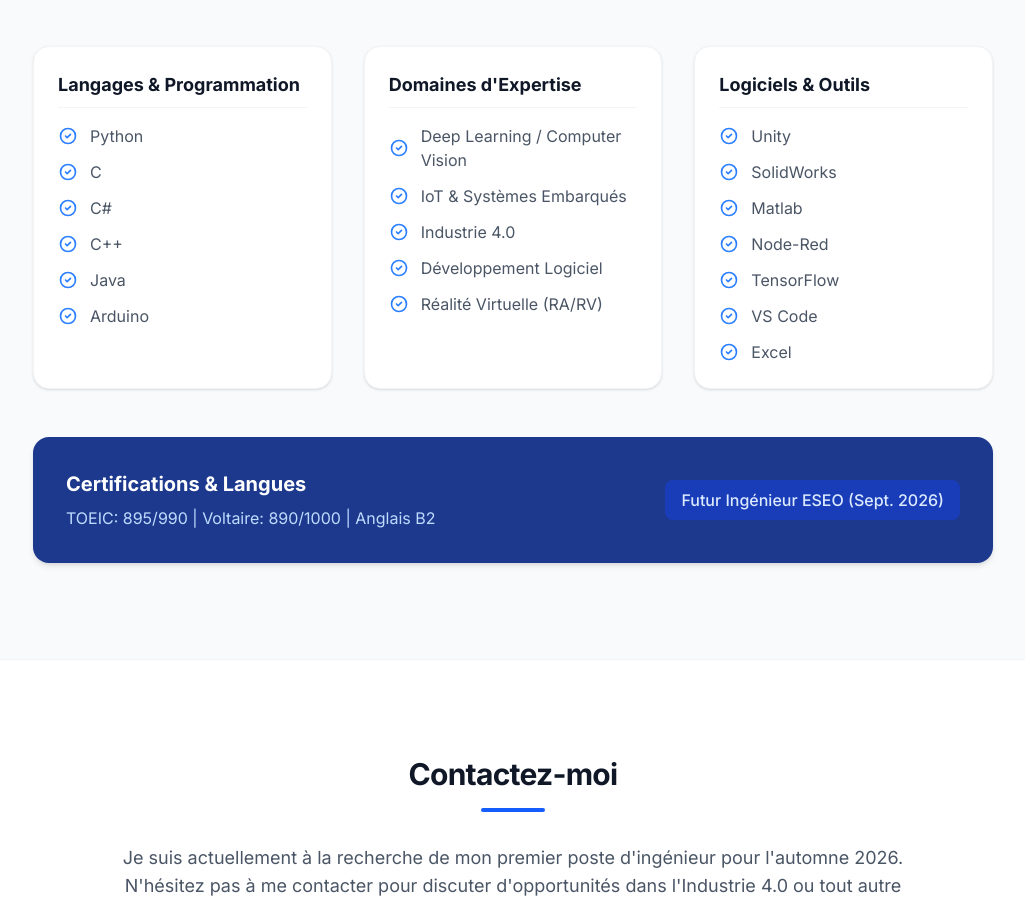
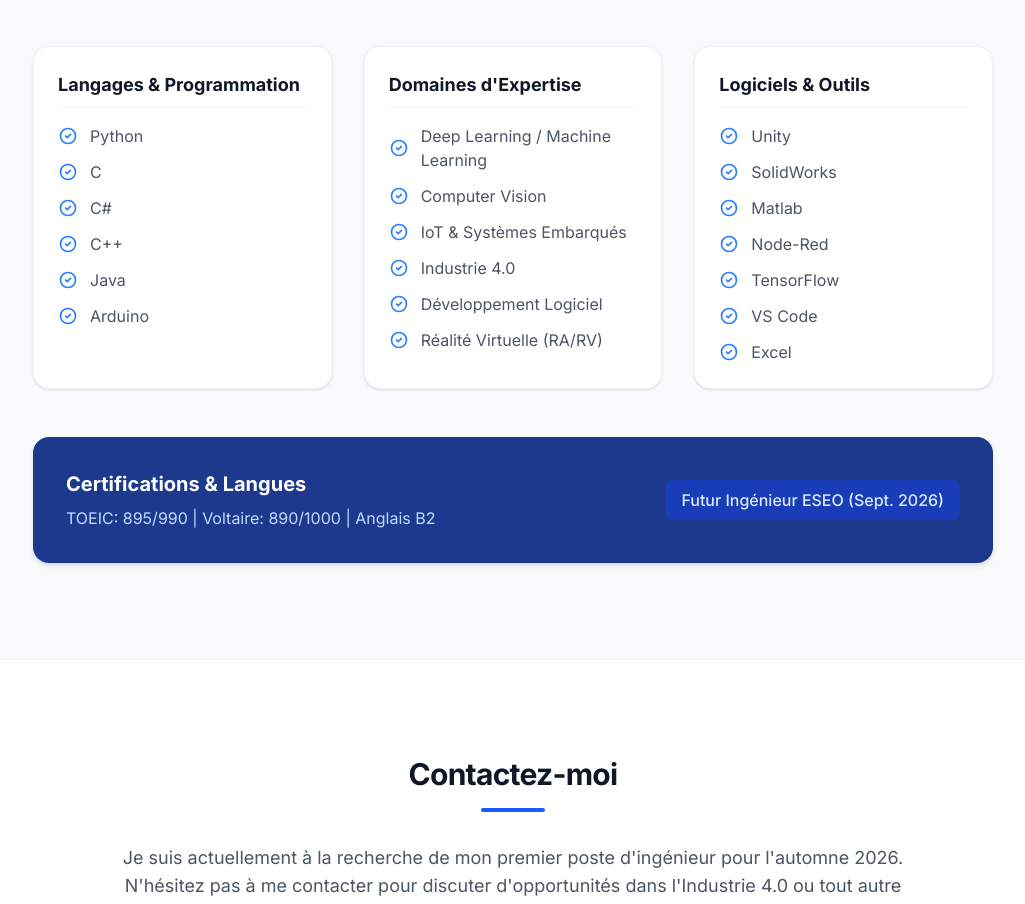
Before and after one commit to ProjectsPEMG/Portfolio, a Next.js app: page / in a window 1280 px wide. Shown: the part 2021-2925 px from the top of the page, without its empty margins (127-1152 px from the left). Built offline with nearby package versions, Linux system fonts and the light colour scheme.

Commit message:
Update Competences.tsx

```diff
--- a/components/Competences.tsx
+++ b/components/Competences.tsx
@@ -10,7 +10,7 @@ export default function Competences() {
     },
     {
       titre: "Domaines d'Expertise",
-      items: ["Deep Learning / Computer Vision", "IoT & Systèmes Embarqués", "Industrie 4.0", "Développement Logiciel", "Réalité Virtuelle (RA/RV)"]
+      items: ["Deep Learning / Machine Learning", "Computer Vision", "IoT & Systèmes Embarqués", "Industrie 4.0", "Développement Logiciel", "Réalité Virtuelle (RA/RV)"]
     },
     {
       titre: "Logiciels & Outils",
```
